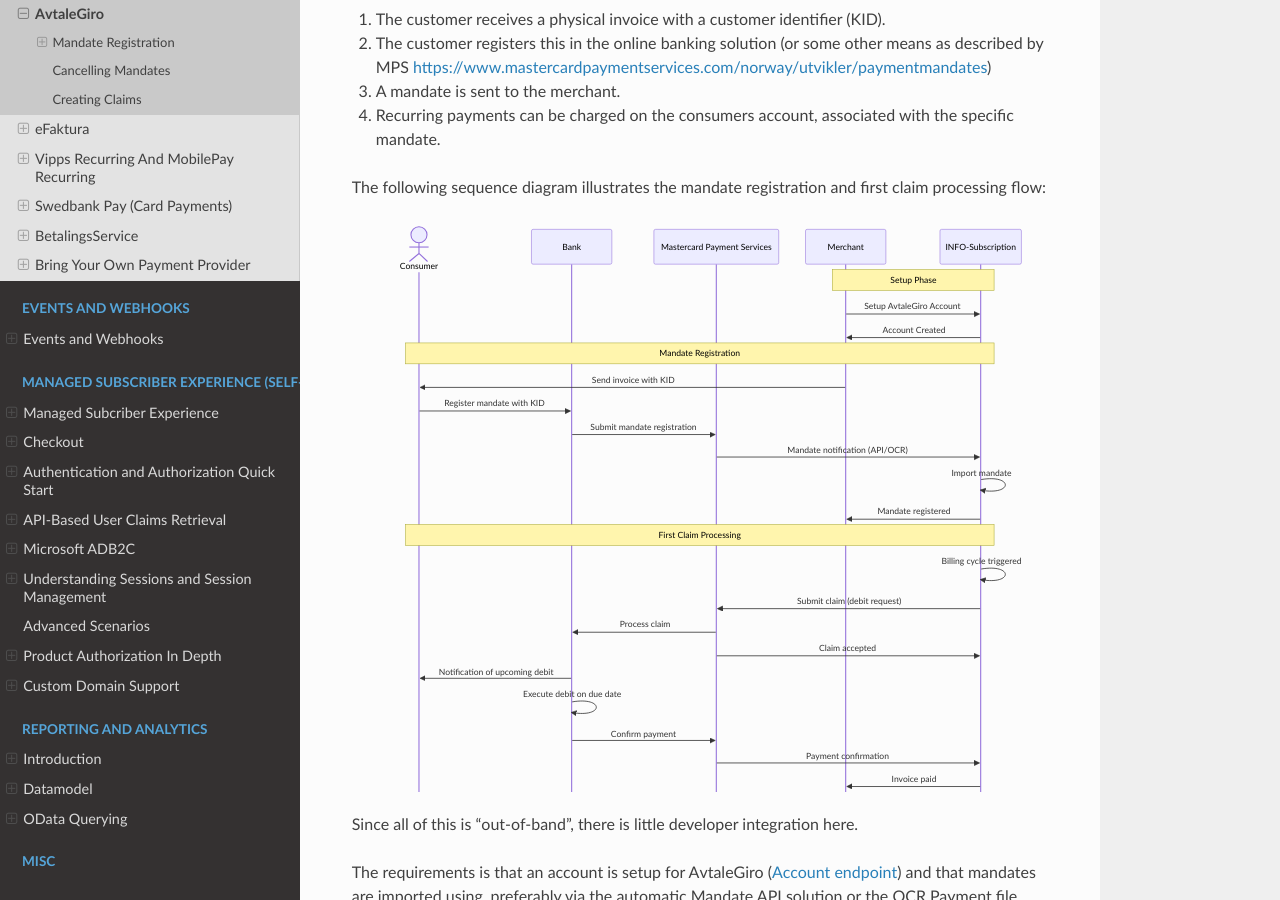
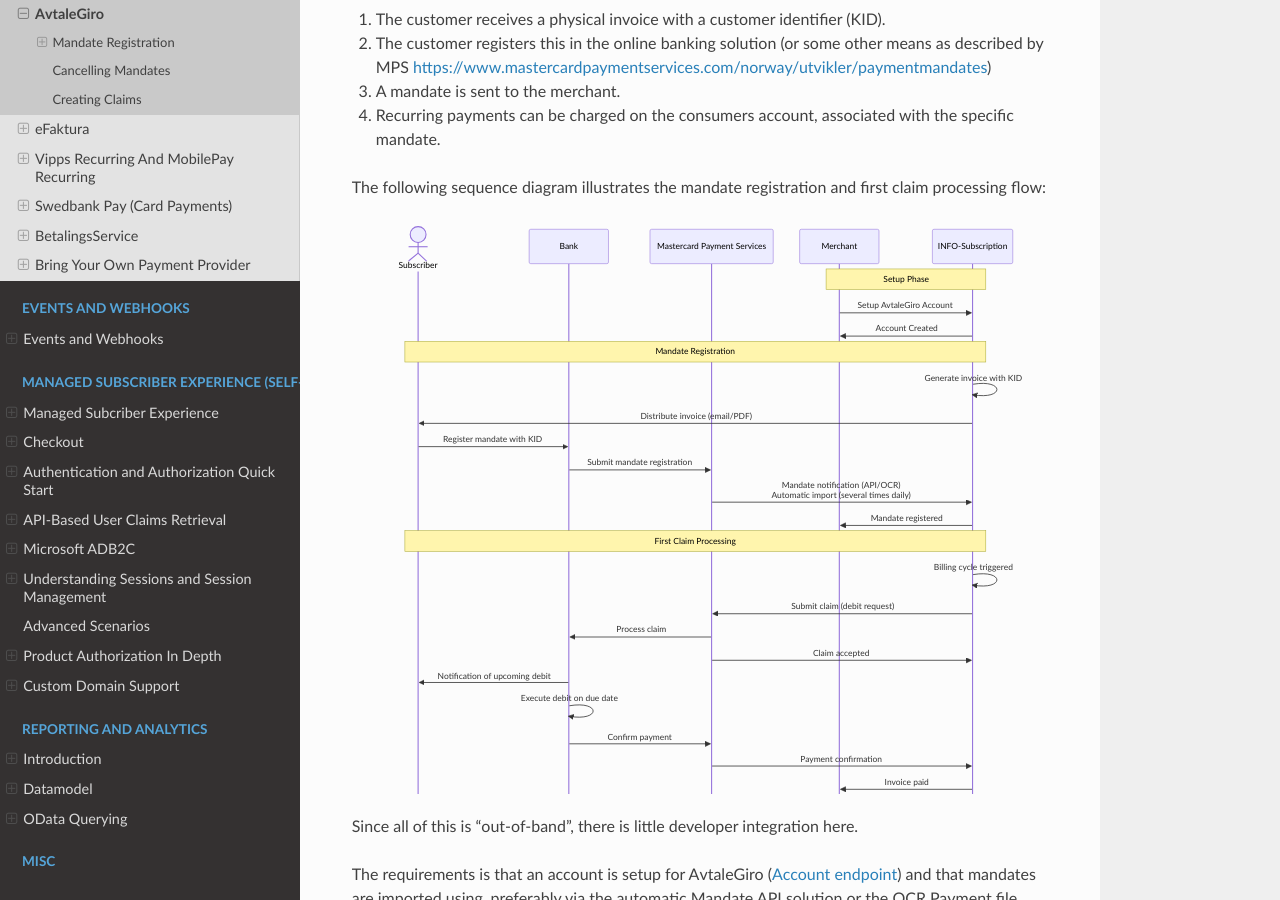
Before and after one commit to infosoftas/info-subscription-doc, a Sphinx documentation site: the page built from source/payments/providers/avtalegiro.rst, in a window 1280 px wide and 900 px high, scrolled down 400 px. Built offline with Sphinx 7.4.7 and the Read the Docs theme 3.1.0, drawn with Linux system fonts in a browser that asks for light colours; formulas are drawn with MathJax 3.

Commit message:
Update sequence diagram per feedback: use Subscriber terminology, show INFO-Subscription invoice generation, and indicate automatic import
Co-authored-by: esbenbach <1378302+esbenbach@users.noreply.github.com>

```diff
--- a/source/payments/providers/avtalegiro.rst
+++ b/source/payments/providers/avtalegiro.rst
@@ -22,7 +22,7 @@ The following sequence diagram illustrates the mandate registration and first cl
 
    %%{init: { 'sequence': { 'mirrorActors': false } } }%%
    sequenceDiagram
-      actor Consumer
+      actor Subscriber
       participant Bank
       participant MPS as Mastercard Payment Services
       participant Merchant
@@ -32,20 +32,20 @@ The following sequence diagram illustrates the mandate registration and first cl
       Merchant->>INFO-Subscription: Setup AvtaleGiro Account
       INFO-Subscription->>Merchant: Account Created
 
-      Note over Consumer,INFO-Subscription: Mandate Registration
-      Merchant->>Consumer: Send invoice with KID
-      Consumer->>Bank: Register mandate with KID
+      Note over Subscriber,INFO-Subscription: Mandate Registration
+      INFO-Subscription->>INFO-Subscription: Generate invoice with KID
+      INFO-Subscription->>Subscriber: Distribute invoice (email/PDF)
+      Subscriber->>Bank: Register mandate with KID
       Bank->>MPS: Submit mandate registration
-      MPS->>INFO-Subscription: Mandate notification (API/OCR)
-      INFO-Subscription->>INFO-Subscription: Import mandate
+      MPS->>INFO-Subscription: Mandate notification (API/OCR)<br/>Automatic import (several times daily)
       INFO-Subscription->>Merchant: Mandate registered
 
-      Note over Consumer,INFO-Subscription: First Claim Processing
+      Note over Subscriber,INFO-Subscription: First Claim Processing
       INFO-Subscription->>INFO-Subscription: Billing cycle triggered
       INFO-Subscription->>MPS: Submit claim (debit request)
       MPS->>Bank: Process claim
       MPS->>INFO-Subscription: Claim accepted
-      Bank->>Consumer: Notification of upcoming debit
+      Bank->>Subscriber: Notification of upcoming debit
       Bank->>Bank: Execute debit on due date
       Bank->>MPS: Confirm payment
       MPS->>INFO-Subscription: Payment confirmation
```
